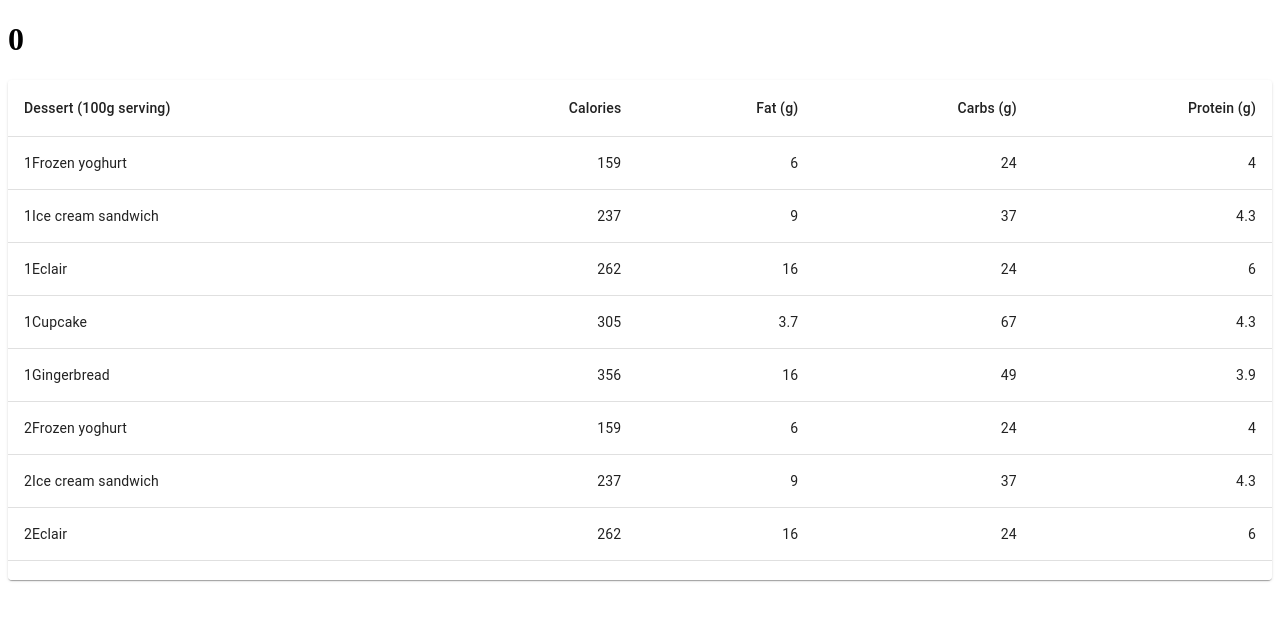
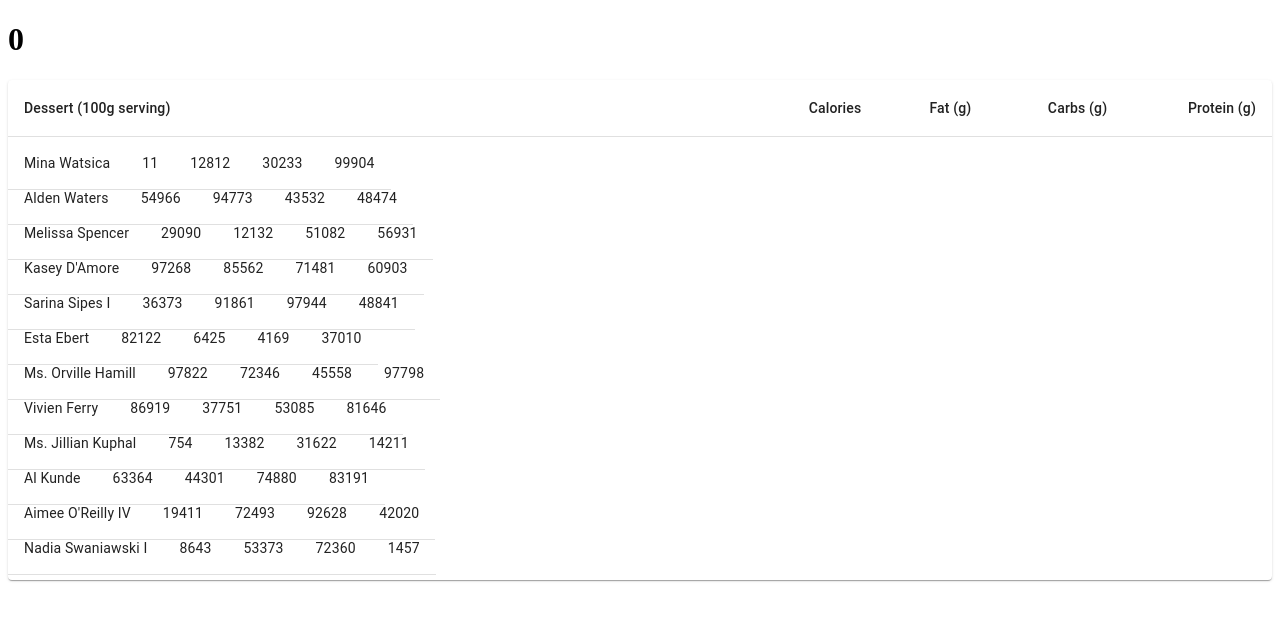
Before and after one commit to Pburua/data-grid, a React app: page / in a window 1280 px wide. Shown: the top 620 px of the page. Built offline with nearby package versions, Linux system fonts and the light colour scheme.

Commit message:
feat: add virtualized table rows

```diff
--- a/package.json
+++ b/package.json
@@ -15,6 +15,8 @@
     "react": "^16.12.0",
     "react-dom": "^16.12.0",
     "react-redux": "^7.2.0",
+    "react-virtualized-auto-sizer": "^1.0.2",
+    "react-window": "^1.8.5",
     "redux": "^4.0.5",
     "redux-devtools-extension": "^2.13.8",
     "sass-loader": "^8.0.2",
--- /dev/null
+++ b/src/js/components/UserRow/UserRow.tsx
@@ -0,0 +1,21 @@
+import React from 'react';
+import faker from 'faker';
+import TableCell from '@material-ui/core/TableCell';
+import TableRow from '@material-ui/core/TableRow';
+
+const UserRow = ({ index, style }: any) => {
+  faker.seed(index + 1);
+
+  return (
+    <TableRow component="div" style={style}>
+      <TableCell component="div">{faker.name.findName()}</TableCell>
+      <TableCell component="div">{faker.random.number()}</TableCell>
+      <TableCell component="div">{faker.random.number()}</TableCell>
+      <TableCell component="div">{faker.random.number()}</TableCell>
+      <TableCell component="div">{faker.random.number()}</TableCell>
+    </TableRow>
+  );
+};
+
+
+export default UserRow;
--- a/src/js/components/UserTable/UserTable.tsx
+++ b/src/js/components/UserTable/UserTable.tsx
@@ -1,5 +1,4 @@
 import React from 'react';
-import faker from 'faker';
 import Table from '@material-ui/core/Table';
 import TableBody from '@material-ui/core/TableBody';
 import TableCell from '@material-ui/core/TableCell';
@@ -7,63 +6,35 @@ import TableContainer from '@material-ui/core/TableContainer';
 import TableHead from '@material-ui/core/TableHead';
 import TableRow from '@material-ui/core/TableRow';
 import Paper from '@material-ui/core/Paper';
+import { FixedSizeList as List } from 'react-window';
 
 import './UserTable.scss';
+import UserRow from '../UserRow/UserRow';
 
-function createData(name, calories, fat, carbs, protein) {
-  return {
-    name, calories, fat, carbs, protein,
-  };
-}
-
-const rows = [
-  createData('1Frozen yoghurt', 159, 6.0, 24, 4.0),
-  createData('1Ice cream sandwich', 237, 9.0, 37, 4.3),
-  createData('1Eclair', 262, 16.0, 24, 6.0),
-  createData('1Cupcake', 305, 3.7, 67, 4.3),
-  createData('1Gingerbread', 356, 16.0, 49, 3.9),
-  createData('2Frozen yoghurt', 159, 6.0, 24, 4.0),
-  createData('2Ice cream sandwich', 237, 9.0, 37, 4.3),
-  createData('2Eclair', 262, 16.0, 24, 6.0),
-  createData('2Cupcake', 305, 3.7, 67, 4.3),
-  createData('2Gingerbread', 356, 16.0, 49, 3.9),
-  createData('3Frozen yoghurt', 159, 6.0, 24, 4.0),
-  createData('3Ice cream sandwich', 237, 9.0, 37, 4.3),
-  createData('3Eclair', 262, 16.0, 24, 6.0),
-  createData('3Cupcake', 305, 3.7, 67, 4.3),
-  createData('3Gingerbread', 356, 16.0, 49, 3.9),
-];
-
-const UserTable = () => {
-  console.log(faker.name.findName());
-  return (
+const UserTable = () => (
   <TableContainer className="table-container" component={Paper}>
-      <Table aria-label="simple table">
-        <TableHead>
-          <TableRow>
-            <TableCell>Dessert (100g serving)</TableCell>
-            <TableCell align="right">Calories</TableCell>
-            <TableCell align="right">Fat&nbsp;(g)</TableCell>
-            <TableCell align="right">Carbs&nbsp;(g)</TableCell>
-            <TableCell align="right">Protein&nbsp;(g)</TableCell>
+    <Table aria-label="simple table" component="div">
+      <TableHead component="div">
+        <TableRow component="div">
+          <TableCell component="div">Dessert (100g serving)</TableCell>
+          <TableCell component="div" align="right">Calories</TableCell>
+          <TableCell component="div" align="right">Fat&nbsp;(g)</TableCell>
+          <TableCell component="div" align="right">Carbs&nbsp;(g)</TableCell>
+          <TableCell component="div" align="right">Protein&nbsp;(g)</TableCell>
         </TableRow>
       </TableHead>
-        <TableBody>
-          {rows.map((row) => (
-            <TableRow key={row.name}>
-              <TableCell component="th" scope="row">
-                {row.name}
-              </TableCell>
-              <TableCell align="right">{row.calories}</TableCell>
-              <TableCell align="right">{row.fat}</TableCell>
-              <TableCell align="right">{row.carbs}</TableCell>
-              <TableCell align="right">{row.protein}</TableCell>
-            </TableRow>
-          ))}
+      <TableBody component="div">
+        <List
+          height={440}
+          itemCount={50}
+          itemSize={35}
+          width={500}
+        >
+          {UserRow}
+        </List>
       </TableBody>
     </Table>
   </TableContainer>
 );
-};
 
-export default (UserTable);
+export default UserTable;
```
Also changed, not shown: 1 other file (tests, documents, lock files or other folders). Lines whose indentation alone changed are shown as unchanged.
